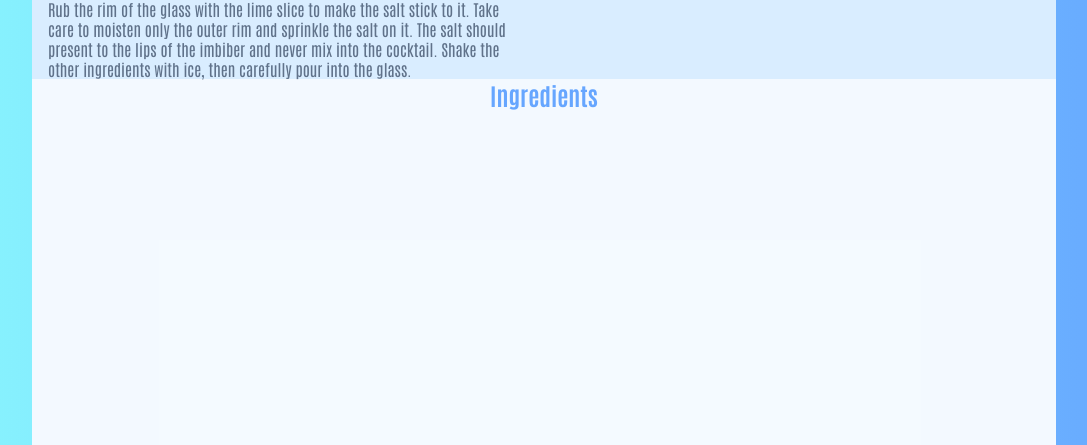
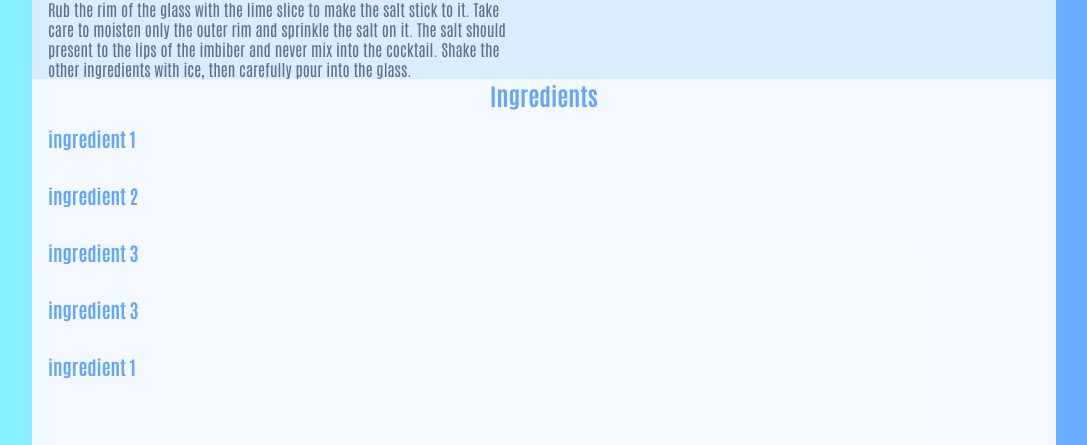
Before and after one commit to jash139/cocktails-vue, a Vue app: page / in a window 1280 px wide. Shown: the part 1031-1476 px from the top of the page, without its empty margins (96-1183 px from the left). Built offline with nearby package versions, Linux system fonts and the light colour scheme.

Commit message:
Added passing ingredient as prop to Ingredient

```diff
--- a/src/components/Ingredient.vue
+++ b/src/components/Ingredient.vue
@@ -7,6 +7,9 @@
 <script>
 export default {
   name: "Ingredient",
+  props: {
+    ingredient: String,
+  },
 };
 </script>
 
--- a/src/components/Ingredients.vue
+++ b/src/components/Ingredients.vue
@@ -1,12 +1,19 @@
 <template>
   <div class="ingredients-div">
     <Subheading text="Ingredients" />
-    <div class="ingredients-menu"></div>
+    <div class="ingredients-menu">
+      <Ingredient :ingredient="cocktailDetails.ingredient[0]" />
+      <Ingredient :ingredient="cocktailDetails.ingredient[1]" />
+      <Ingredient :ingredient="cocktailDetails.ingredient[2]" />
+      <Ingredient :ingredient="cocktailDetails.ingredient[2]" />
+      <Ingredient :ingredient="cocktailDetails.ingredient[0]" />
+    </div>
   </div>
 </template>
 
 <script>
 import Subheading from "./Subheading";
+import Ingredient from "./Ingredient";
 
 export default {
   name: "Ingredients",
@@ -17,11 +24,13 @@ export default {
           "https://images.unsplash.com/photo-1551024709-8f23befc6f87?ixid=MnwxMjA3fDB8MHxwaG90by1wYWdlfHx8fGVufDB8fHx8&ixlib=rb-1.2.1&auto=format&fit=crop&w=1125&q=80",
         name: "Margarita",
         isAlcoholic: "Non Alcoholic",
+        ingredient: ["ingredient 1", "ingredient 2", "ingredient 3"],
       },
     };
   },
   components: {
     Subheading,
+    Ingredient,
   },
 };
 </script>
```
